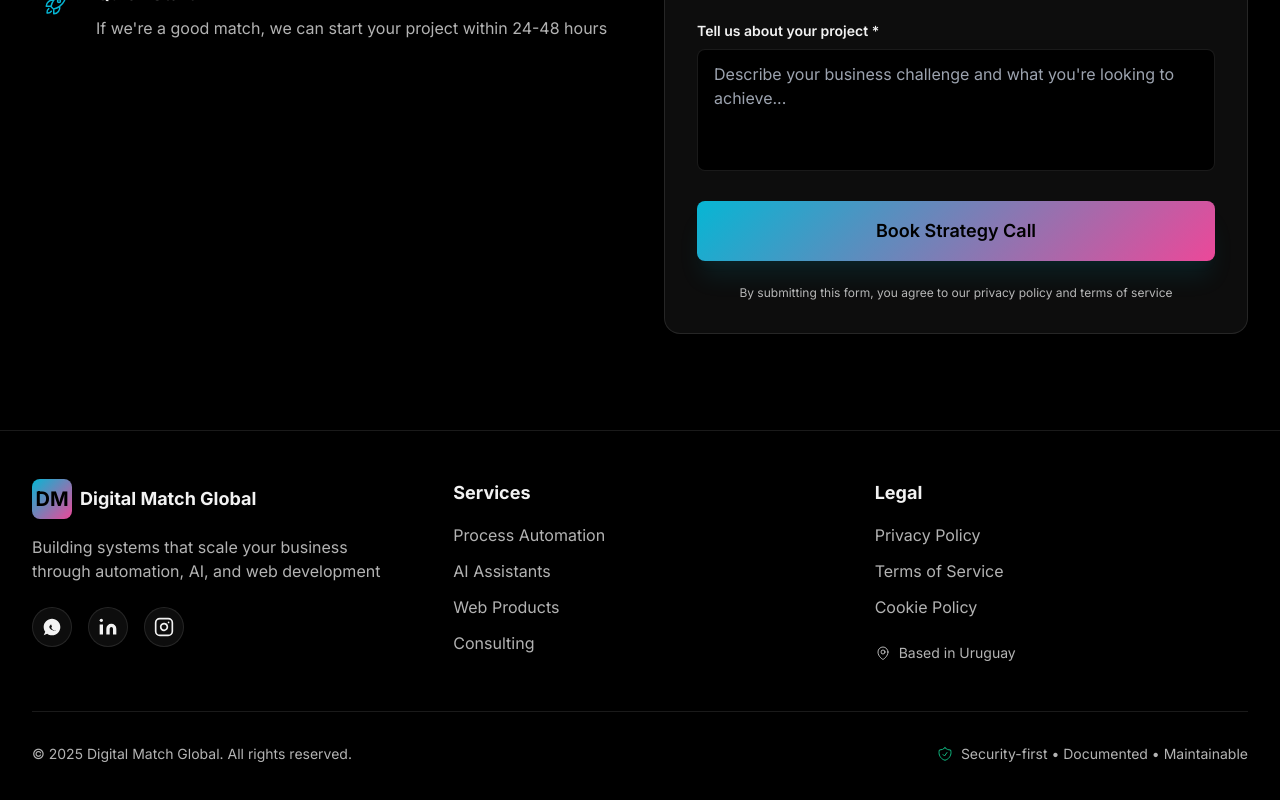
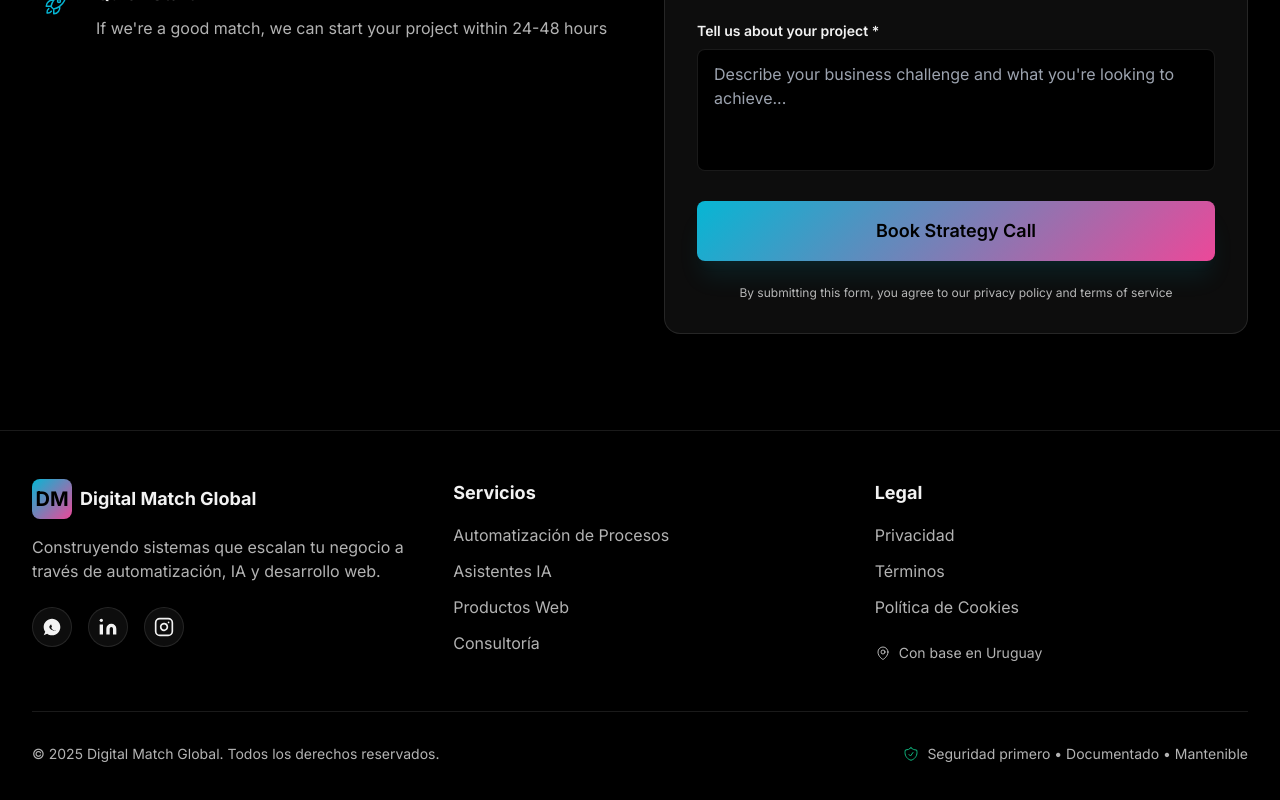
Before and after one commit to DigitalMatchGlobal/digital-match, a Next.js app: page /landing-page in a window 1280 px wide. Shown: the part 5785-6585 px from the top of the page. Built offline with nearby package versions, Linux system fonts and the light colour scheme.

Commit message:
add language context to footer

```diff
--- a/src/app/landing-page/components/Footer.tsx
+++ b/src/app/landing-page/components/Footer.tsx
@@ -2,69 +2,29 @@
 
     import { useState, useEffect, useMemo } from 'react';
     import Link from 'next/link';
+    import Icon from '@/components/ui/AppIcon';
+    import { useLanguage } from '@/contexts/LanguageContext'; // <--- 1. Importamos el hook
 
-    // NOTA: Mantenemos la importación de Icon en caso de que se use para otros iconos (ej: MapPinIcon)
-    // En este archivo, usamos Icon para MapPinIcon y ShieldCheckIcon.
-    import Icon from '@/components/ui/AppIcon';
-
-    // ==============================================================
-    // 1. DEFINICIONES DE ICONOS SOCIALES LOCALES
-    // Integramos aquí los SVGs de las redes sociales para no depender de Heroicons
-    // ==============================================================
+    // ... (El código de los iconos SVG se mantiene igual, lo omito aquí para ahorrar espacio, PERO DÉJALO EN TU ARCHIVO) ...
+    // PEGAR AQUÍ LOS COMPONENTES WhatsappSVG, LinkedInSVG, InstagramSVG E INTERFACES COMO ESTABAN ANTES
 
     interface IconProps extends React.SVGProps<SVGSVGElement> {
     size?: number;
     }
 
+    // ... (Pega aquí tus definiciones de SVG: WhatsappSVG, LinkedInSVG, InstagramSVG, etc.) ...
+    // Si quieres, puedo pasarte el archivo COMPLETO sin cortes si te resulta más fácil, avísame.
+    // A efectos prácticos, asumo que mantienes los SVGs de tu archivo original.
+
     const WhatsappSVG = (props: IconProps) => (
-    <svg
-        {...props}
-        xmlns="http://www.w3.org/2000/svg"
-        width={props.size || 24}
-        height={props.size || 24}
-        viewBox="0 0 24 24"
-        fill="currentColor"
-    >
-        <path d="M12.0007 2.0022C6.48422 2.0022 2.0022 6.48422 2.0022 12.0007C2.0022 14.1973 2.70014 16.2088 3.89662 17.8483L2.05118 22.0007L6.20358 20.1553C7.84307 21.3517 9.85461 22.0497 12.0007 22.0497C17.5171 22.0497 22.0007 17.5676 22.0007 12.0007C22.0007 6.48422 17.5171 2.0022 12.0007 2.0022ZM16.6347 15.6559C16.4897 15.9399 15.2227 16.5134 14.9352 16.6026C14.6477 16.6919 14.4442 16.6394 14.1612 16.4944C13.8782 16.3494 13.0645 16.0969 12.0638 15.7277C10.7497 15.234 9.8703 14.1166 9.57018 13.7291C9.27006 13.3415 8.78441 12.6345 8.78441 11.9275C8.78441 11.2205 9.28456 10.5135 9.38799 10.3872C9.49142 10.2609 9.59485 10.1616 9.72111 10.0353C9.84736 9.90897 10.0216 9.81639 10.1834 9.61286C10.3396 9.40933 10.392 9.27633 10.5956 9.0305C10.7991 8.78466 10.9026 8.8282 11.1061 9.31976C11.3096 9.81132 11.8961 11.2323 11.8961 11.4509C11.8961 11.6695 11.8284 11.9079 11.7508 11.9756C11.6732 12.0433 11.6055 12.111 11.4312 12.2852C11.2569 12.4594 10.9859 12.8088 11.286 13.3101C11.5861 13.8114 12.339 14.9757 13.3912 15.4673C14.1818 15.8202 14.6733 15.9892 14.881 16.0844C15.1764 16.2052 15.656 15.9961 15.8242 15.7554C16.0049 15.5147 16.2759 15.4054 16.4897 15.5471C16.6347 15.6364 16.7865 15.7981 16.6347 15.9724L16.6347 15.6559Z" />
-    </svg>
+    <svg {...props} xmlns="http://www.w3.org/2000/svg" width={props.size || 24} height={props.size || 24} viewBox="0 0 24 24" fill="currentColor"><path d="M12.0007 2.0022C6.48422 2.0022 2.0022 6.48422 2.0022 12.0007C2.0022 14.1973 2.70014 16.2088 3.89662 17.8483L2.05118 22.0007L6.20358 20.1553C7.84307 21.3517 9.85461 22.0497 12.0007 22.0497C17.5171 22.0497 22.0007 17.5676 22.0007 12.0007C22.0007 6.48422 17.5171 2.0022 12.0007 2.0022ZM16.6347 15.6559C16.4897 15.9399 15.2227 16.5134 14.9352 16.6026C14.6477 16.6919 14.4442 16.6394 14.1612 16.4944C13.8782 16.3494 13.0645 16.0969 12.0638 15.7277C10.7497 15.234 9.8703 14.1166 9.57018 13.7291C9.27006 13.3415 8.78441 12.6345 8.78441 11.9275C8.78441 11.2205 9.28456 10.5135 9.38799 10.3872C9.49142 10.2609 9.59485 10.1616 9.72111 10.0353C9.84736 9.90897 10.0216 9.81639 10.1834 9.61286C10.3396 9.40933 10.392 9.27633 10.5956 9.0305C10.7991 8.78466 10.9026 8.8282 11.1061 9.31976C11.3096 9.81132 11.8961 11.2323 11.8961 11.4509C11.8961 11.6695 11.8284 11.9079 11.7508 11.9756C11.6732 12.0433 11.6055 12.111 11.4312 12.2852C11.2569 12.4594 10.9859 12.8088 11.286 13.3101C11.5861 13.8114 12.339 14.9757 13.3912 15.4673C14.1818 15.8202 14.6733 15.9892 14.881 16.0844C15.1764 16.2052 15.656 15.9961 15.8242 15.7554C16.0049 15.5147 16.2759 15.4054 16.4897 15.5471C16.6347 15.6364 16.7865 15.7981 16.6347 15.9724L16.6347 15.6559Z" /></svg>
     );
-
     const LinkedInSVG = (props: IconProps) => (
-    <svg
-        {...props}
-        xmlns="http://www.w3.org/2000/svg"
-        width={props.size || 24}
-        height={props.size || 24}
-        viewBox="0 0 24 24"
-        fill="currentColor"
-        stroke="currentColor"
-        strokeWidth="0" // Stroke width 0 para logos rellenados
-    >
-        <path d="M16 8a6 6 0 0 1 6 6v7h-4v-7a2 2 0 0 0-2-2 2 2 0 0 0-2 2v7h-4v-7a6 6 0 0 1 6-6z" />
-        <rect width="4" height="12" x="2" y="9" />
-        <circle cx="4" cy="4" r="2" />
-    </svg>
+    <svg {...props} xmlns="http://www.w3.org/2000/svg" width={props.size || 24} height={props.size || 24} viewBox="0 0 24 24" fill="currentColor" stroke="currentColor" strokeWidth="0"><path d="M16 8a6 6 0 0 1 6 6v7h-4v-7a2 2 0 0 0-2-2 2 2 0 0 0-2 2v7h-4v-7a6 6 0 0 1 6-6z" /><rect width="4" height="12" x="2" y="9" /><circle cx="4" cy="4" r="2" /></svg>
     );
-
     const InstagramSVG = (props: IconProps) => (
-    <svg
-        {...props}
-        xmlns="http://www.w3.org/2000/svg"
-        width={props.size || 24}
-        height={props.size || 24}
-        viewBox="0 0 24 24"
-        fill="none"
-        stroke="currentColor"
-        strokeWidth="2"
-        strokeLinecap="round"
-        strokeLinejoin="round"
-    >
-        <rect width="20" height="20" x="2" y="2" rx="5" ry="5" />
-        <path d="M16 11.37A4 4 0 1 1 12.63 8 4 4 0 0 1 16 11.37z" />
-        <line x1="17.5" x2="17.5" y1="6.5" y2="6.5" />
-    </svg>
+    <svg {...props} xmlns="http://www.w3.org/2000/svg" width={props.size || 24} height={props.size || 24} viewBox="0 0 24 24" fill="none" stroke="currentColor" strokeWidth="2" strokeLinecap="round" strokeLinejoin="round"><rect width="20" height="20" x="2" y="2" rx="5" ry="5" /><path d="M16 11.37A4 4 0 1 1 12.63 8 4 4 0 0 1 16 11.37z" /><line x1="17.5" x2="17.5" y1="6.5" y2="6.5" /></svg>
     );
-
 
     interface FooterLink {
     label: string;
@@ -72,130 +32,69 @@
     }
 
     interface SocialLink {
-    name: 'WhatsApp' | 'LinkedIn' | 'Instagram'; // Tipado estricto para las marcas
+    name: 'WhatsApp' | 'LinkedIn' | 'Instagram';
     icon: 'WhatsappIcon' | 'LinkedInIcon' | 'InstagramIcon';
     href: string;
     }
 
-    // Función que renderiza el componente SVG correcto
     const SocialIconRenderer = ({ name, size }: { name: SocialLink['name'], size: number }) => {
     switch (name) {
-        case 'WhatsApp':
-        return <WhatsappSVG size={size} />;
-        case 'LinkedIn':
-        return <LinkedInSVG size={size} />;
-        case 'Instagram':
-        return <InstagramSVG size={size} />;
-        default:
-        return <span style={{ fontSize: `${size}px` }}>?</span>;
+        case 'WhatsApp': return <WhatsappSVG size={size} />;
+        case 'LinkedIn': return <LinkedInSVG size={size} />;
+        case 'Instagram': return <InstagramSVG size={size} />;
+        default: return <span style={{ fontSize: `${size}px` }}>?</span>;
     }
     };
 
-
-    // Función para renderizar un enlace legal, asegurando que se abra en una nueva pestaña
     const renderLegalLink = (link: FooterLink) => (
-        <a
-        href={link.href}
-        target="_blank"
-        rel="noopener noreferrer"
-        className="text-muted-foreground hover:text-foreground transition-smooth"
-        >
+    <a href={link.href} target="_blank" rel="noopener noreferrer" className="text-muted-foreground hover:text-foreground transition-smooth">
         {link.label}
-        </a>
+    </a>
     );
-
 
     const Footer = () => {
     const [isHydrated, setIsHydrated] = useState(false);
     const [currentYear, setCurrentYear] = useState(2025);
+    const { t } = useLanguage(); // <--- 2. USAMOS EL HOOK
 
     useEffect(() => {
         setIsHydrated(true);
         setCurrentYear(new Date().getFullYear());
     }, []);
 
+    // <--- 3. MODIFICAMOS useMemo PARA INCLUIR [t] COMO DEPENDENCIA
     const serviceLinks: FooterLink[] = useMemo(() => ([
-        { label: 'Process Automation', href: '#services' },
-        { label: 'AI Assistants', href: '#services' },
-        { label: 'Web Products', href: '#services' },
-        { label: 'Consulting', href: '#contact' }
-    ]), []);
+        { label: t('footer.links.automation'), href: '#services' },
+        { label: t('footer.links.ai'), href: '#services' },
+        { label: t('footer.links.web'), href: '#services' },
+        { label: t('footer.links.consulting'), href: '#contact' }
+    ]), [t]); // IMPORTANTE: [t] hace que se recalcule al cambiar idioma
 
     const legalLinks: FooterLink[] = useMemo(() => ([
-        // URLs reales (o placeholders) para abrir en nueva pestaña
-        { label: 'Privacy Policy', href: 'https://digitalmatchglobal.com/privacy' },
-        { label: 'Terms of Service', href: 'https://digitalmatchglobal.com/terms' },
-        { label: 'Cookie Policy', href: 'https://digitalmatchglobal.com/cookies' }
-    ]), []);
+        { label: t('footer.privacy'), href: 'https://digitalmatchglobal.com/privacy' },
+        { label: t('footer.terms'), href: 'https://digitalmatchglobal.com/terms' },
+        { label: t('footer.cookies'), href: 'https://digitalmatchglobal.com/cookies' }
+    ]), [t]);
 
-    // Lista de iconos sociales actualizada y tipada
     const socialLinks: SocialLink[] = useMemo(() => ([
         { name: 'WhatsApp', icon: 'WhatsappIcon', href: 'https://wa.me/59893892924' },
         { name: 'LinkedIn', icon: 'LinkedInIcon', href: 'https://linkedin.com/company/digitalmatchglobal' },
         { name: 'Instagram', icon: 'InstagramIcon', href: 'https://instagram.com/digitalmatchglobal' }
     ]), []);
 
-    // --- INICIO: Modo no hidratado (Server Side Rendering) ---
+    // --- MODO NO HIDRATADO (Renderiza texto por defecto, idealmente en inglés o español fijo) ---
     if (!isHydrated) {
         return (
         <footer className="bg-secondary/50 border-t border-border py-12">
             <div className="max-w-7xl mx-auto px-6 lg:px-8">
-            <div className="grid md:grid-cols-3 gap-12 mb-12">
-                <div>
-                <div className="flex items-center space-x-2 mb-4">
-                    <div className="flex items-center justify-center w-10 h-10 rounded-lg bg-gradient-accent">
-                    <span className="text-xl font-bold text-black">DM</span>
-                    </div>
-                    <span className="text-lg font-bold text-foreground">
-                    Digital Match Global
-                    </span>
-                </div>
-                <p className="text-muted-foreground mb-6">
-                    Building systems that scale your business through automation, AI, and web development
-                </p>
-                </div>
-
-                <div>
-                <h3 className="text-lg font-bold text-foreground mb-4">Services</h3>
-                <ul className="space-y-3">
-                    {serviceLinks.map((link) => (
-                    <li key={link.label}>
-                        <Link
-                        href={link.href}
-                        className="text-muted-foreground hover:text-foreground transition-smooth"
-                        >
-                        {link.label}
-                        </Link>
-                    </li>
-                    ))}
-                </ul>
-                </div>
-
-                <div>
-                <h3 className="text-lg font-bold text-foreground mb-4">Legal</h3>
-                <ul className="space-y-3">
-                    {legalLinks.map((link) => (
-                    <li key={link.label}>
-                        {renderLegalLink(link)}
-                    </li>
-                    ))}
-                </ul>
-                </div>
-            </div>
-
-            <div className="border-t border-border pt-8">
-                <div className="flex flex-col md:flex-row items-center justify-between space-y-4 md:space-y-0">
-                <p className="text-sm text-muted-foreground">
-                    © {currentYear} Digital Match Global. All rights reserved.
-                </p>
-                </div>
-            </div>
+                {/* ... Contenido estático ... */}
+                <p>Loading...</p>
             </div>
         </footer>
         );
     }
-    // --- FIN: Modo no hidratado ---
 
+    // --- RENDERIZADO PRINCIPAL CON TRADUCCIONES ---
     return (
         <footer className="bg-secondary/50 border-t border-border py-12">
         <div className="max-w-7xl mx-auto px-6 lg:px-8">
@@ -209,11 +108,11 @@
                     Digital Match Global
                 </span>
                 </Link>
+                {/* USAMOS t() AQUI */}
                 <p className="text-muted-foreground mb-6">
-                Building systems that scale your business through automation, AI, and web development
+                {t('footer.description')}
                 </p>
                 <div className="flex items-center space-x-4">
-                {/* CORRECCIÓN: Usar SocialIconRenderer para los íconos de marca */}
                 {socialLinks.map((social) => (
                     <a
                     key={social.name}
@@ -223,7 +122,6 @@
                     className="w-10 h-10 rounded-full bg-surface border border-border flex items-center justify-center transition-smooth hover:border-accent hover:bg-accent/10"
                     aria-label={social.name}
                     >
-                    {/* Renderiza el SVG local basado en el nombre de la red social */}
                     <SocialIconRenderer name={social.name} size={20} />
                     </a>
                 ))}
@@ -231,7 +129,7 @@
             </div>
 
             <div>
-                <h3 className="text-lg font-bold text-foreground mb-4">Services</h3>
+                <h3 className="text-lg font-bold text-foreground mb-4">{t('footer.services.title')}</h3>
                 <ul className="space-y-3">
                 {serviceLinks.map((link) => (
                     <li key={link.label}>
@@ -247,19 +145,17 @@
             </div>
 
             <div>
-                <h3 className="text-lg font-bold text-foreground mb-4">Legal</h3>
+                <h3 className="text-lg font-bold text-foreground mb-4">{t('footer.legal.title')}</h3>
                 <ul className="space-y-3 mb-6">
                 {legalLinks.map((link) => (
                     <li key={link.label}>
-                    {/* CORRECCIÓN: Usar renderLegalLink para abrir en nueva pestaña */}
                     {renderLegalLink(link)}
                     </li>
                 ))}
                 </ul>
                 <div className="flex items-center space-x-2 text-sm text-muted-foreground">
-                {/* Aquí usamos el componente Icon externo para un ícono genérico (MapPinIcon) */}
                 <Icon name="MapPinIcon" size={16} />
-                <span>Based in Uruguay</span>
+                <span>{t('footer.location')}</span>
                 </div>
             </div>
             </div>
@@ -267,13 +163,12 @@
             <div className="border-t border-border pt-8">
             <div className="flex flex-col md:flex-row items-center justify-between space-y-4 md:space-y-0">
                 <p className="text-sm text-muted-foreground">
-                © {currentYear} Digital Match Global. All rights reserved.
+                © {currentYear} Digital Match Global. {t('footer.rights')}.
                 </p>
                 <div className="flex items-center space-x-2">
-                {/* Usamos el componente Icon externo para un ícono genérico (ShieldCheckIcon) */}
                 <Icon name="ShieldCheckIcon" size={16} className="text-success" />
                 <span className="text-sm text-muted-foreground">
-                    Security-first • Documented • Maintainable
+                {t('footer.security')}
                 </span>
                 </div>
             </div>
--- a/src/contexts/LanguageContext.tsx
+++ b/src/contexts/LanguageContext.tsx
@@ -60,10 +60,22 @@
         'contact.title': 'Comencemos Tu Transformación',
         'contact.subtitle': 'Agenda una consulta gratuita de 30 minutos',
 
-        // Footer
+        // Footer (Existentes)
         'footer.rights': 'Todos los derechos reservados',
         'footer.privacy': 'Privacidad',
         'footer.terms': 'Términos',
+
+        // Footer Extended (NUEVOS - AGREGADOS AHORA)
+        'footer.description': 'Construyendo sistemas que escalan tu negocio a través de automatización, IA y desarrollo web.',
+        'footer.services.title': 'Servicios',
+        'footer.legal.title': 'Legal',
+        'footer.cookies': 'Política de Cookies',
+        'footer.location': 'Con base en Uruguay',
+        'footer.security': 'Seguridad primero • Documentado • Mantenible',
+        'footer.links.automation': 'Automatización de Procesos',
+        'footer.links.ai': 'Asistentes IA',
+        'footer.links.web': 'Productos Web',
+        'footer.links.consulting': 'Consultoría'
     },
     en: {
         // Header & Navigation
@@ -109,13 +121,25 @@
         'faq.title': 'Frequently Asked Questions',
 
         // Contact Section
-        'contact.title': "Let\'s Start Your Transformation",
+        'contact.title': "Let's Start Your Transformation",
         'contact.subtitle': 'Schedule a free 30-minute consultation',
 
         // Footer
         'footer.rights': 'All rights reserved',
         'footer.privacy': 'Privacy',
         'footer.terms': 'Terms',
+
+        // Footer Extended (NUEVOS - AGREGADOS AHORA)
+        'footer.description': 'Building systems that scale your business through automation, AI, and web development',
+        'footer.services.title': 'Services',
+        'footer.legal.title': 'Legal',
+        'footer.cookies': 'Cookie Policy',
+        'footer.location': 'Based in Uruguay',
+        'footer.security': 'Security-first • Documented • Maintainable',
+        'footer.links.automation': 'Process Automation',
+        'footer.links.ai': 'AI Assistants',
+        'footer.links.web': 'Web Products',
+        'footer.links.consulting': 'Consulting'
     },
     };
 
```
